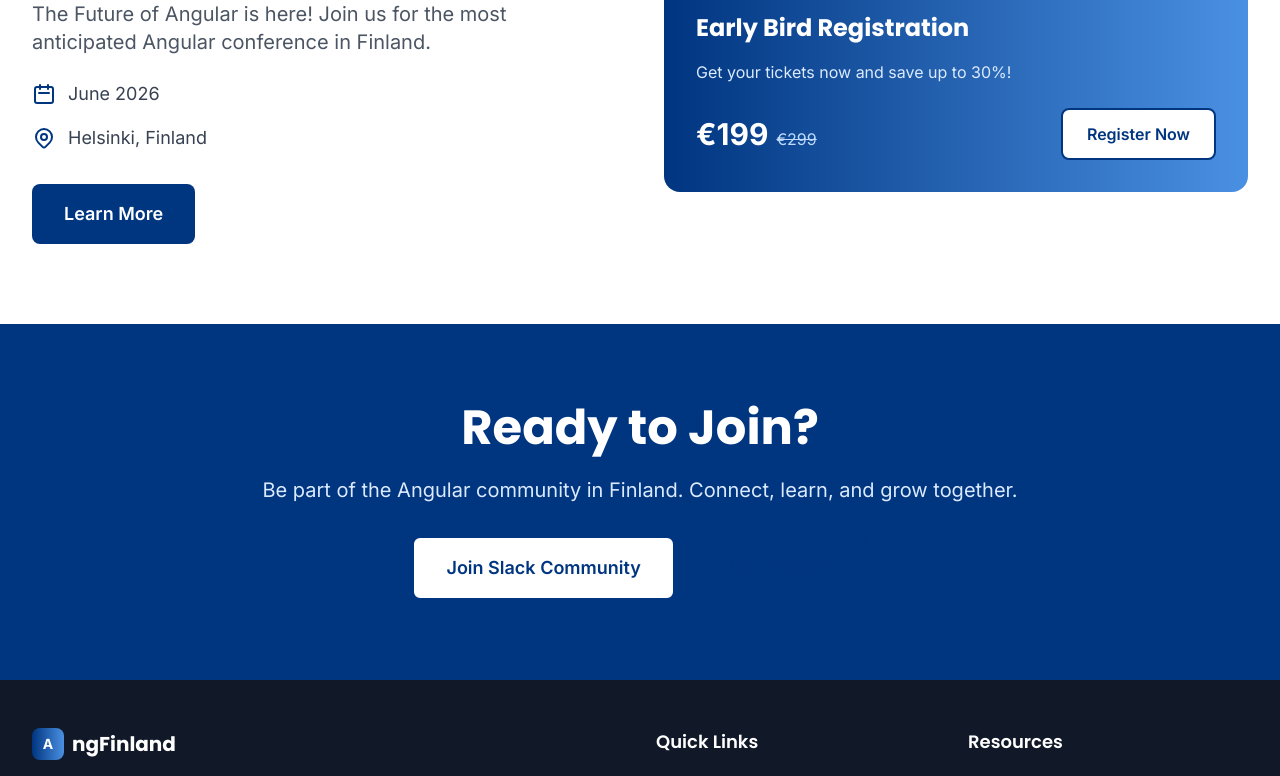
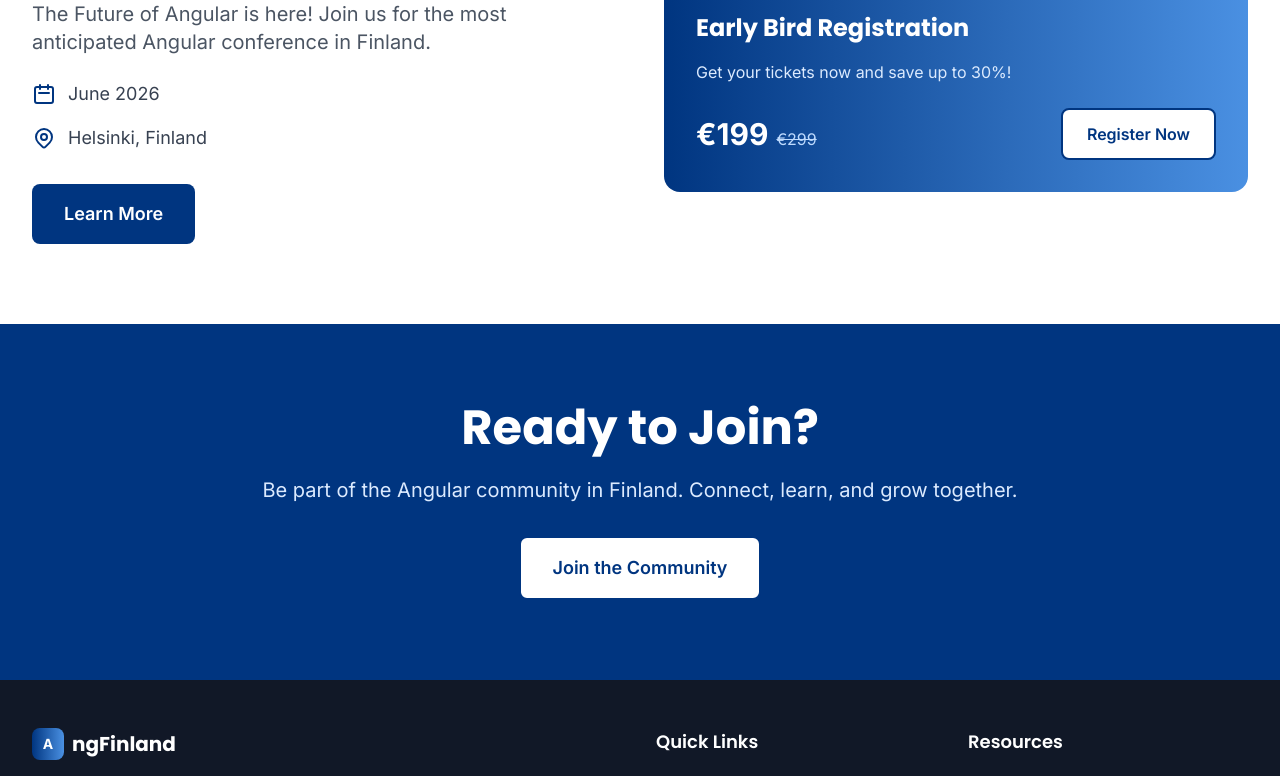
Before and after one commit to muhammadawaisshaikh/ng-finland, an Angular app: page / in a window 1280 px wide. Shown: the part 1720-2496 px from the top of the page. Built offline with nearby package versions, Linux system fonts and the light colour scheme.

Commit message:
added a CTA for linktree

```diff
--- a/src/app/features/home/home.component.html
+++ b/src/app/features/home/home.component.html
@@ -135,14 +135,8 @@
       <app-button
         variant="secondary"
         size="lg"
-        (onClick)="joinSlack()">
-        Join Slack Community
-      </app-button>
-      <app-button
-        variant="outline"
-        size="lg"
-        (onClick)="joinDiscord()">
-        Join Discord
+        (onClick)="joinCommunity()">
+        Join the Community
       </app-button>
     </div>
   </div>
--- a/src/app/features/home/home.component.ts
+++ b/src/app/features/home/home.component.ts
@@ -60,12 +60,11 @@ export class HomeComponent {
     window.location.href = '/events/ngfinland2026';
   }
 
-  joinSlack() {
-    window.open('https://ngfinland.slack.com', '_blank');
-  }
-
-  joinDiscord() {
-    window.open('https://discord.gg/ngfinland', '_blank');
+  /**
+   * Open the community Linktree containing Slack / Discord and other links.
+   */
+  joinCommunity() {
+    window.open('https://linktr.ee/ngfinland', '_blank', 'noopener,noreferrer');
   }
 
   openGitHub() {
```
